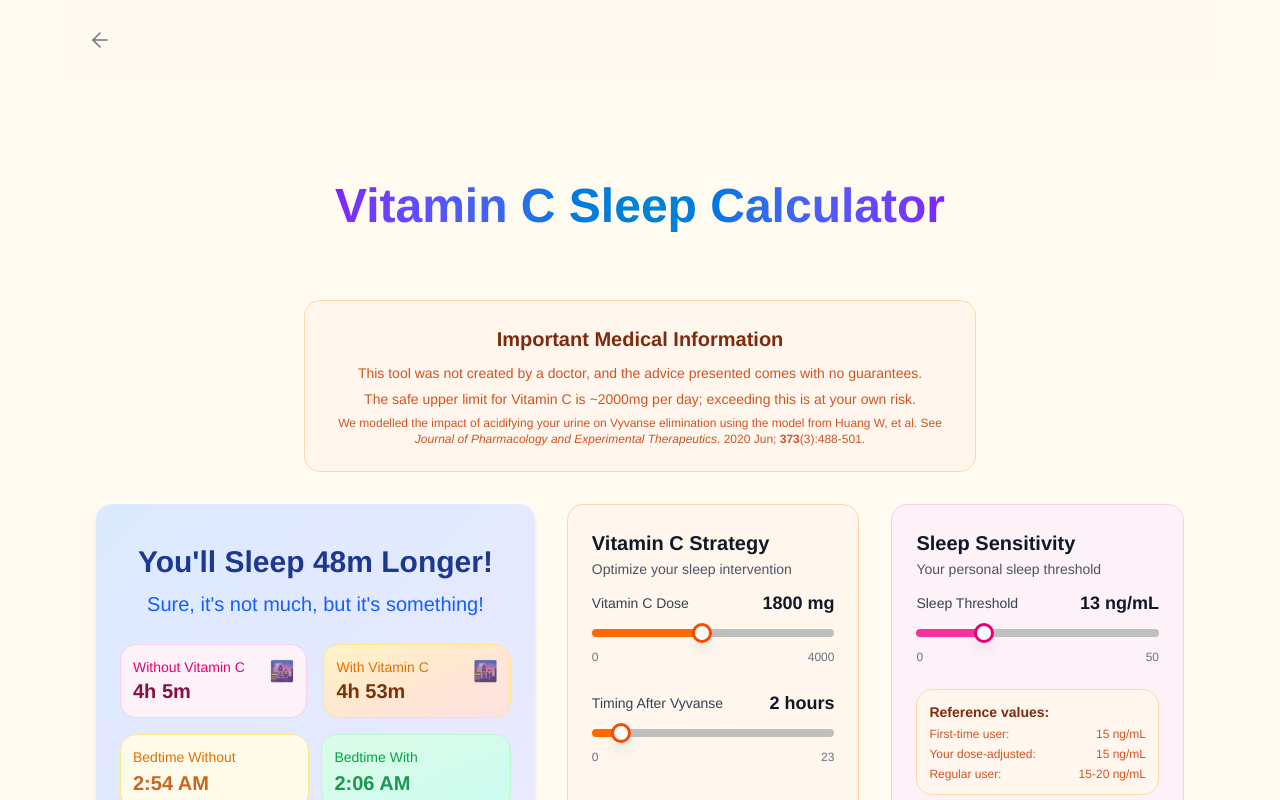
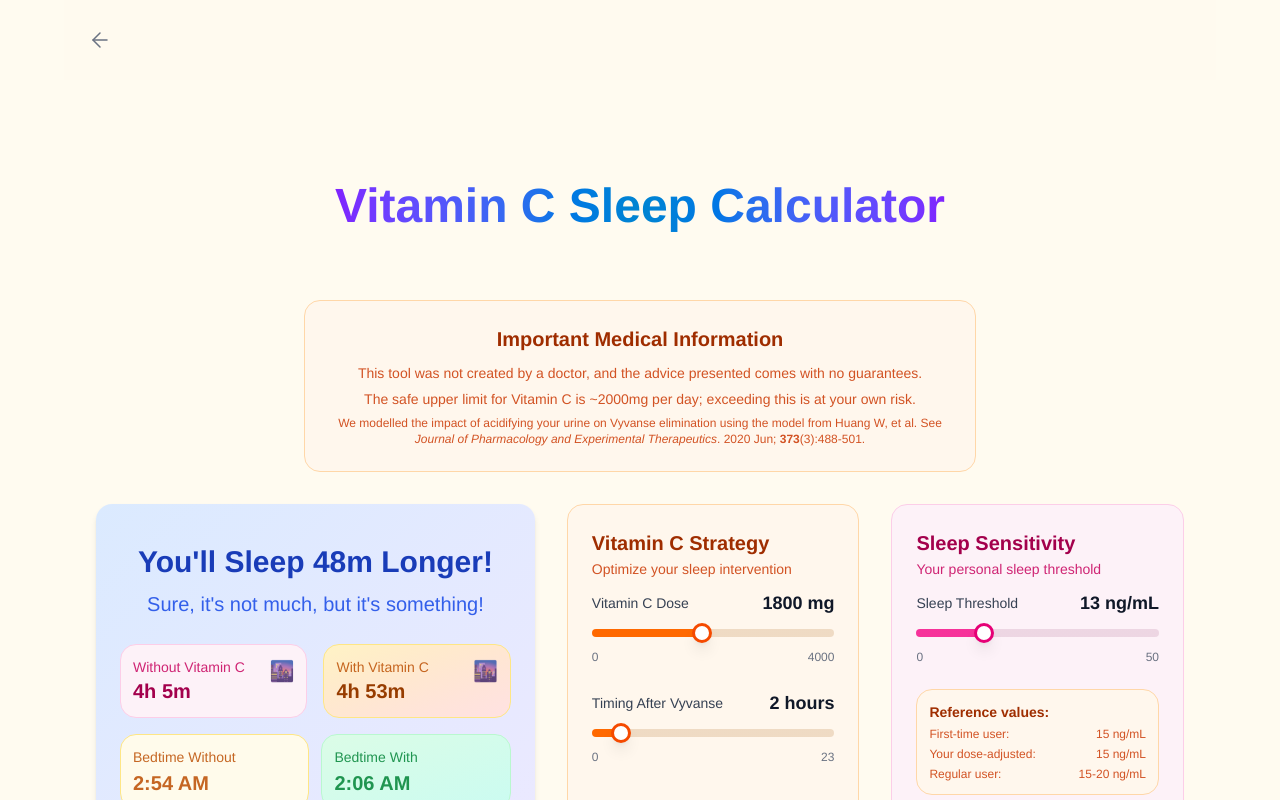
Before and after one commit to ToxicPine/sleepfix, a Next.js app: page /calculator in a window 1280 px wide. Shown: the top 800 px of the page. Built offline with nearby package versions, Linux system fonts and the light colour scheme.

Commit message:
Improvements To Color System

```diff
--- a/components/sections/blood-concentration.tsx
+++ b/components/sections/blood-concentration.tsx
@@ -47,8 +47,10 @@ export function BloodConcentration({
       backgroundColor={cardSettings.backgroundColor}
     >
       <StyledHeader>
-        <StyledTitle>Concentration In Blood Over Time</StyledTitle>
-        <StyledDescription>
+        <StyledTitle textColor={cardSettings.backgroundColor}>
+          Concentration In Blood Over Time
+        </StyledTitle>
+        <StyledDescription textColor={cardSettings.backgroundColor}>
           Track how Vitamin C affects drug levels throughout the day
         </StyledDescription>
       </StyledHeader>
--- a/components/sections/medication-controls.tsx
+++ b/components/sections/medication-controls.tsx
@@ -32,8 +32,12 @@ export function MedicationDetailsCard({
       backgroundColor={cardSettings.backgroundColor}
     >
       <StyledHeader>
-        <StyledTitle>Medication Details</StyledTitle>
-        <StyledDescription>Your Vyvanse prescription info</StyledDescription>
+        <StyledTitle textColor={cardSettings.backgroundColor}>
+          Medication Details
+        </StyledTitle>
+        <StyledDescription textColor={cardSettings.backgroundColor}>
+          Your Vyvanse prescription info
+        </StyledDescription>
       </StyledHeader>
       <StyledContent>
         <StyledSlider
@@ -108,8 +112,12 @@ export function VitaminCStrategyCard({
       backgroundColor={cardSettings.backgroundColor}
     >
       <StyledHeader>
-        <StyledTitle>Vitamin C Strategy</StyledTitle>
-        <StyledDescription>Optimize your sleep intervention</StyledDescription>
+        <StyledTitle textColor={cardSettings.backgroundColor}>
+          Vitamin C Strategy
+        </StyledTitle>
+        <StyledDescription textColor={cardSettings.backgroundColor}>
+          Optimize your sleep intervention
+        </StyledDescription>
       </StyledHeader>
       <StyledContent>
         <StyledSlider
@@ -162,8 +170,12 @@ export function SleepSensitivityCard({
       backgroundColor={cardSettings.backgroundColor}
     >
       <StyledHeader>
-        <StyledTitle>Sleep Sensitivity</StyledTitle>
-        <StyledDescription>Your personal sleep threshold</StyledDescription>
+        <StyledTitle textColor={cardSettings.backgroundColor}>
+          Sleep Sensitivity
+        </StyledTitle>
+        <StyledDescription textColor={cardSettings.backgroundColor}>
+          Your personal sleep threshold
+        </StyledDescription>
       </StyledHeader>
       <StyledContent>
         <StyledSlider
--- a/components/sections/pharmacokinetic-details.tsx
+++ b/components/sections/pharmacokinetic-details.tsx
@@ -47,8 +47,10 @@ export function PharmacokineticDetails({
       backgroundColor={cardSettings.backgroundColor}
     >
       <StyledHeader>
-        <StyledTitle>Pharmacokinetic Details</StyledTitle>
-        <StyledDescription>
+        <StyledTitle textColor={cardSettings.backgroundColor}>
+          Pharmacokinetic Details
+        </StyledTitle>
+        <StyledDescription textColor={cardSettings.backgroundColor}>
           Key metrics showing how Vitamin C affects drug elimination
         </StyledDescription>
       </StyledHeader>
--- a/components/sections/quick-start-guide.tsx
+++ b/components/sections/quick-start-guide.tsx
@@ -41,8 +41,6 @@ function getEmphasizedColor(bgColor: keyof COLORS) {
     "from-purple-200 to-pink-200": bgColor === "purple",
     "from-blue-200 to-violet-200": bgColor === "blue",
     "from-green-200 to-emerald-200": bgColor === "green",
-    "from-orange-200 to-yellow-200": bgColor === "orange",
-    "from-red-200 to-rose-200": bgColor === "red",
     "from-amber-200 to-red-200": bgColor === "amber",
   });
 }
--- a/components/sections/urinary-ph.tsx
+++ b/components/sections/urinary-ph.tsx
@@ -28,8 +28,10 @@ export function UrinaryPhComponent({
       backgroundColor={cardSettings.backgroundColor}
     >
       <StyledHeader>
-        <StyledTitle>Urine pH Changes</StyledTitle>
-        <StyledDescription>
+        <StyledTitle textColor={cardSettings.backgroundColor}>
+          Urine pH Changes
+        </StyledTitle>
+        <StyledDescription textColor={cardSettings.backgroundColor}>
           See how Vitamin C acidifies your urine to speed elimination
         </StyledDescription>
       </StyledHeader>
--- a/components/ui/color.ts
+++ b/components/ui/color.ts
@@ -1,19 +1,9 @@
 import { cn } from "@/lib/utils";
+import colors from "tailwindcss/colors";
 
 export type COLORS = {
   default: "gray";
-  purple: "purple";
-  pink: "pink";
-  teal: "teal";
-  yellow: "yellow";
-  violet: "violet";
-  indigo: "indigo";
-  amber: "amber";
-  orange: "orange";
-  blue: "blue";
-  green: "green";
-  red: "red";
-};
+} & { [key in keyof typeof colors]: string };
 
 export interface ColoredItem {
   backgroundColor?: keyof COLORS;
@@ -23,142 +13,231 @@ export interface ColoredText {
   textColor?: keyof COLORS;
 }
 
-export const getColor: { [key in keyof COLORS]: string } = {
-  default: "gray",
-  purple: "purple",
-  pink: "pink",
-  teal: "teal",
-  yellow: "yellow",
-  violet: "violet",
-  indigo: "indigo",
-  amber: "amber",
-  orange: "orange",
-  blue: "blue",
-  green: "green",
-  red: "red",
+export const BACKGROUND_GRADIENTS: Record<keyof COLORS, string> = {
+  default: "bg-white/80 backdrop-blur-sm",
+  red: "bg-linear-to-br/oklch from-red-100 to-pink-100 backdrop-blur-sm",
+  orange: "bg-linear-to-br/oklch from-orange-100 to-rose-100 backdrop-blur-sm",
+  amber: "bg-linear-to-br/oklch from-amber-100 to-red-100 backdrop-blur-sm",
+  yellow:
+    "bg-linear-to-br/oklch from-yellow-100 to-orange-100 backdrop-blur-sm",
+  lime: "bg-linear-to-br/oklch from-lime-100 to-amber-100 backdrop-blur-sm",
+  green: "bg-linear-to-br/oklch from-green-100 to-teal-100 backdrop-blur-sm",
+  emerald:
+    "bg-linear-to-br/oklch from-emerald-100 to-lime-100 backdrop-blur-sm",
+  teal: "bg-linear-to-br/oklch from-teal-100 to-green-100 backdrop-blur-sm",
+  cyan: "bg-linear-to-br/oklch from-cyan-100 to-emerald-100 backdrop-blur-sm",
+  sky: "bg-linear-to-br/oklch from-sky-100 to-teal-100 backdrop-blur-sm",
+  blue: "bg-linear-to-br/oklch from-blue-100 to-violet-100 backdrop-blur-sm",
+  indigo: "bg-linear-to-br/oklch from-indigo-100 to-sky-100 backdrop-blur-sm",
+  violet: "bg-linear-to-br/oklch from-violet-100 to-blue-100 backdrop-blur-sm",
+  purple:
+    "bg-linear-to-br/oklch from-purple-100 to-indigo-100 backdrop-blur-sm",
+  fuchsia:
+    "bg-linear-to-br/oklch from-fuchsia-100 to-violet-100 backdrop-blur-sm",
+  pink: "bg-linear-to-br/oklch from-pink-100 to-purple-100 backdrop-blur-sm",
+  rose: "bg-linear-to-br/oklch from-rose-100 to-fuchsia-100 backdrop-blur-sm",
+
+  slate: "bg-linear-to-br/oklch from-slate-200 to-slate-100 backdrop-blur-sm",
+  gray: "bg-linear-to-br/oklch from-gray-200 to-gray-100 backdrop-blur-sm",
+  zinc: "bg-linear-to-br/oklch from-zinc-200 to-zinc-100 backdrop-blur-sm",
+  neutral:
+    "bg-linear-to-br/oklch from-neutral-200 to-neutral-100 backdrop-blur-sm",
+  stone: "bg-linear-to-br/oklch from-stone-200 to-stone-100 backdrop-blur-sm",
+
+  inherit: "bg-inherit",
+  current: "bg-current",
+  transparent: "bg-transparent",
+  black: "bg-linear-to-br/oklch from-black/80 to-black/60 backdrop-blur-sm",
+  white: "bg-white",
 };
 
 export function getBackgroundGradient(
   backgroundColor: ColoredItem["backgroundColor"],
 ): string {
-  return cn({
-    "bg-white/80 backdrop-blur-sm": backgroundColor === "default",
-    "bg-linear-to-br/oklch from-purple-100 to-pink-100 backdrop-blur-sm":
-      backgroundColor === "purple",
-    "bg-linear-to-br/oklch from-orange-100 to-yellow-100 backdrop-blur-sm":
-      backgroundColor === "orange",
-    "bg-linear-to-br/oklch from-blue-100 to-violet-100 backdrop-blur-sm":
-      backgroundColor === "blue",
-    "bg-linear-to-br/oklch from-green-100 to-teal-100 backdrop-blur-sm":
-      backgroundColor === "green",
-    "bg-linear-to-br/oklch from-red-100 to-pink-100 backdrop-blur-sm":
-      backgroundColor === "red",
-    "bg-linear-to-br/oklch from-pink-100 to-purple-100 backdrop-blur-sm":
-      backgroundColor === "pink",
-    "bg-linear-to-br/oklch from-teal-100 to-green-100 backdrop-blur-sm":
-      backgroundColor === "teal",
-    "bg-linear-to-br/oklch from-yellow-100 to-orange-100 backdrop-blur-sm":
-      backgroundColor === "yellow",
-    "bg-linear-to-br/oklch from-violet-100 to-blue-100 backdrop-blur-sm":
-      backgroundColor === "violet",
-    "bg-linear-to-br/oklch from-indigo-100 to-sky-100 backdrop-blur-sm":
-      backgroundColor === "indigo",
-    "bg-linear-to-br/oklch from-amber-100 to-red-100 backdrop-blur-sm":
-      backgroundColor === "amber",
-  });
+  return cn(BACKGROUND_GRADIENTS[backgroundColor ?? "default"]);
 }
+
+export const BACKGROUND_COLORS: Record<keyof COLORS, string> = {
+  default: "bg-white/80 backdrop-blur-sm",
+  purple: "bg-purple-50",
+  orange: "bg-orange-50",
+  blue: "bg-blue-50",
+  green: "bg-green-50",
+  red: "bg-red-50",
+  pink: "bg-pink-50",
+  teal: "bg-teal-50",
+  yellow: "bg-yellow-50",
+  violet: "bg-violet-50",
+  indigo: "bg-indigo-50",
+  amber: "bg-amber-50",
+  gray: "bg-gray-50",
+  inherit: "bg-inherit",
+  current: "bg-current",
+  transparent: "bg-transparent",
+  black: "bg-black",
+  white: "bg-white",
+  slate: "bg-slate-50",
+  zinc: "bg-zinc-50",
+  neutral: "bg-neutral-50",
+  stone: "bg-stone-50",
+  lime: "bg-lime-50",
+  emerald: "bg-emerald-50",
+  cyan: "bg-cyan-50",
+  sky: "bg-sky-50",
+  fuchsia: "bg-fuchsia-50",
+  rose: "bg-rose-50",
+};
 
 export function getBackgroundColor(
   backgroundColor: ColoredItem["backgroundColor"],
 ): string {
-  return cn({
-    "bg-white/80 backdrop-blur-sm": backgroundColor === "default",
-    "bg-purple-50": backgroundColor === "purple",
-    "bg-orange-50": backgroundColor === "orange",
-    "bg-blue-50": backgroundColor === "blue",
-    "bg-green-50": backgroundColor === "green",
-    "bg-red-50": backgroundColor === "red",
-    "bg-pink-50": backgroundColor === "pink",
-    "bg-teal-50": backgroundColor === "teal",
-    "bg-yellow-50": backgroundColor === "yellow",
-    "bg-violet-50": backgroundColor === "violet",
-    "bg-indigo-50": backgroundColor === "indigo",
-    "bg-amber-50": backgroundColor === "amber",
-  });
+  return cn(BACKGROUND_COLORS[backgroundColor ?? "default"]);
 }
+
+export const BORDER_COLORS: Record<keyof COLORS, string> = {
+  default: "border-gray-200",
+  purple: "border-purple-200",
+  orange: "border-orange-200",
+  blue: "border-blue-200",
+  green: "border-green-200",
+  red: "border-red-200",
+  pink: "border-pink-200",
+  teal: "border-teal-200",
+  yellow: "border-yellow-200",
+  violet: "border-violet-200",
+  indigo: "border-indigo-200",
+  amber: "border-amber-200",
+  gray: "border-gray-200",
+  inherit: "border-inherit",
+  current: "border-current",
+  transparent: "border-transparent",
+  black: "border-black",
+  white: "border-white",
+  slate: "border-slate-200",
+  zinc: "border-zinc-200",
+  neutral: "border-neutral-200",
+  stone: "border-stone-200",
+  lime: "border-lime-200",
+  emerald: "border-emerald-200",
+  cyan: "border-cyan-200",
+  sky: "border-sky-200",
+  fuchsia: "border-fuchsia-200",
+  rose: "border-rose-200",
+};
 
 export function getBorderColor(
   backgroundColor: ColoredItem["backgroundColor"],
 ): string {
-  return cn({
-    "border-gray-200": backgroundColor === "default",
-    "border-purple-200": backgroundColor === "purple",
-    "border-orange-200": backgroundColor === "orange",
-    "border-blue-200": backgroundColor === "blue",
-    "border-green-200": backgroundColor === "green",
-    "border-red-200": backgroundColor === "red",
-    "border-pink-200": backgroundColor === "pink",
-    "border-teal-200": backgroundColor === "teal",
-    "border-yellow-200": backgroundColor === "yellow",
-    "border-violet-200": backgroundColor === "violet",
-    "border-indigo-200": backgroundColor === "indigo",
-    "border-amber-200": backgroundColor === "amber",
-  });
+  return cn(BORDER_COLORS[backgroundColor ?? "default"]);
 }
+
+export const SUBHEADING_COLORS: Record<keyof COLORS, string> = {
+  default: "text-gray-700/85",
+  purple: "text-purple-700/85",
+  orange: "text-orange-700/85",
+  blue: "text-blue-700/85",
+  green: "text-green-700/85",
+  red: "text-red-700/85",
+  pink: "text-pink-700/85",
+  teal: "text-teal-700/85",
+  yellow: "text-yellow-700/85",
+  violet: "text-violet-700/85",
+  indigo: "text-indigo-700/85",
+  amber: "text-amber-700/85",
+  gray: "text-gray-700/85",
+  inherit: "text-inherit",
+  current: "text-current",
+  transparent: "text-transparent",
+  black: "text-black",
+  white: "text-white",
+  slate: "text-slate-700/85",
+  zinc: "text-zinc-700/85",
+  neutral: "text-neutral-700/85",
+  stone: "text-stone-700/85",
+  lime: "text-lime-700/85",
+  emerald: "text-emerald-700/85",
+  cyan: "text-cyan-700/85",
+  sky: "text-sky-700/85",
+  fuchsia: "text-fuchsia-700/85",
+  rose: "text-rose-700/85",
+};
+
+export const HEADING_COLORS: Record<keyof COLORS, string> = {
+  default: "text-gray-800",
+  purple: "text-purple-800",
+  orange: "text-orange-800",
+  blue: "text-blue-800",
+  green: "text-green-800",
+  red: "text-red-800",
+  pink: "text-pink-800",
+  teal: "text-teal-800",
+  yellow: "text-yellow-800",
+  violet: "text-violet-800",
+  indigo: "text-indigo-800",
+  amber: "text-amber-800",
+  gray: "text-gray-800",
+  inherit: "text-inherit",
+  current: "text-current",
+  transparent: "text-transparent",
+  black: "text-black",
+  white: "text-white",
+  slate: "text-slate-800",
+  zinc: "text-zinc-800",
+  neutral: "text-neutral-800",
+  stone: "text-stone-800",
+  lime: "text-lime-800",
+  emerald: "text-emerald-800",
+  cyan: "text-cyan-800",
+  sky: "text-sky-800",
+  fuchsia: "text-fuchsia-800",
+  rose: "text-rose-800",
+};
 
 export function getHeadingColor(
   backgroundColor: ColoredItem["backgroundColor"],
 ): string {
-  return cn({
-    "text-gray-900": backgroundColor === "default",
-    "text-purple-900": backgroundColor === "purple",
-    "text-orange-900": backgroundColor === "orange",
-    "text-blue-900": backgroundColor === "blue",
-    "text-green-900": backgroundColor === "green",
-    "text-red-900": backgroundColor === "red",
-    "text-pink-900": backgroundColor === "pink",
-    "text-teal-900": backgroundColor === "teal",
-    "text-yellow-900": backgroundColor === "yellow",
-    "text-violet-900": backgroundColor === "violet",
-    "text-indigo-900": backgroundColor === "indigo",
-    "text-amber-900": backgroundColor === "amber",
-  });
+  return cn(HEADING_COLORS[backgroundColor ?? "default"]);
 }
 
 export function getSubheadingColor(
   backgroundColor: ColoredItem["backgroundColor"],
 ): string {
-  return cn({
-    "text-gray-600": backgroundColor === "default",
-    "text-purple-600": backgroundColor === "purple",
-    "text-orange-600": backgroundColor === "orange",
-    "text-blue-600": backgroundColor === "blue",
-    "text-green-600": backgroundColor === "green",
-    "text-red-600": backgroundColor === "red",
-    "text-pink-600": backgroundColor === "pink",
-    "text-teal-600": backgroundColor === "teal",
-    "text-yellow-600": backgroundColor === "yellow",
-    "text-violet-600": backgroundColor === "violet",
-    "text-indigo-600": backgroundColor === "indigo",
-    "text-amber-600": backgroundColor === "amber",
-  });
+  return cn(SUBHEADING_COLORS[backgroundColor ?? "default"]);
 }
+
+export const TEXT_COLORS: Record<keyof COLORS, string> = {
+  default: "text-gray-700/85",
+  purple: "text-purple-700/85",
+  orange: "text-orange-700/85",
+  blue: "text-blue-700/85",
+  green: "text-green-700/85",
+  red: "text-red-700/85",
+  pink: "text-pink-700/85",
+  teal: "text-teal-700/85",
+  yellow: "text-yellow-700/85",
+  violet: "text-violet-700/85",
+  indigo: "text-indigo-700/85",
+  amber: "text-amber-700/85",
+  gray: "text-gray-700/85",
+  inherit: "text-inherit",
+  current: "text-current",
+  transparent: "text-transparent",
+  black: "text-black",
+  white: "text-white",
+  slate: "text-slate-700/85",
+  zinc: "text-zinc-700/85",
+  neutral: "text-neutral-700/85",
+  stone: "text-stone-700/85",
+  lime: "text-lime-700/85",
+  emerald: "text-emerald-700/85",
+  cyan: "text-cyan-700/85",
+  sky: "text-sky-700/85",
+  fuchsia: "text-fuchsia-700/85",
+  rose: "text-rose-700/85",
+};
 
 export function getTextColor(
   backgroundColor: ColoredItem["backgroundColor"],
 ): string {
-  return cn({
-    "text-gray-700/85": backgroundColor === "default",
-    "text-purple-700/85": backgroundColor === "purple",
-    "text-orange-700/85": backgroundColor === "orange",
-    "text-blue-700/85": backgroundColor === "blue",
-    "text-green-700/85": backgroundColor === "green",
-    "text-red-700/85": backgroundColor === "red",
-    "text-pink-700/85": backgroundColor === "pink",
-    "text-teal-700/85": backgroundColor === "teal",
-    "text-yellow-700/85": backgroundColor === "yellow",
-    "text-violet-700/85": backgroundColor === "violet",
-    "text-indigo-700/85": backgroundColor === "indigo",
-    "text-amber-700/85": backgroundColor === "amber",
-  });
+  return cn(TEXT_COLORS[backgroundColor ?? "default"]);
 }
--- a/components/ui/styled-slider.tsx
+++ b/components/ui/styled-slider.tsx
@@ -1,4 +1,4 @@
-import React from "react";
+import React, { useMemo } from "react";
 import { Slider } from "@/components/ui/slider";
 import { cn } from "@/lib/utils";
 import { COLORS } from "@/components/ui/color";
@@ -57,42 +57,34 @@ export function StyledSlider({
   const percentage =
     ((props.value - props.min) / (props.max - props.min)) * 100;
 
-  // Clean gradient background with proper fill
-  const trackBackgroundClassName = cn(
-    "rounded-lg",
-    sizeConfig.track,
-    "bg-[linear-gradient(to_right,var(--fill-color)_0%,var(--fill-color)_var(--fill-percentage),rgb(191_191_191)_var(--fill-percentage),rgb(191_191_191)_100%)]",
-  );
+  const { fillColor, trackBgColor } = useMemo(() => {
+    const colorPalette =
+      color in colors ? colors[color as keyof typeof colors] : colors.gray;
+    let mutedColor = colorPalette[200];
 
-  // Get CSS color value for the fill
-  const getFillColor = () => {
-    switch (color) {
-      case "purple":
-        return colors.purple[500];
-      case "blue":
-        return colors.blue[500];
-      case "green":
-        return colors.green[500];
-      case "red":
-        return colors.red[500];
-      case "orange":
-        return colors.orange[500];
-      case "pink":
-        return colors.pink[500];
-      case "teal":
-        return colors.teal[500];
-      case "yellow":
-        return colors.yellow[500];
-      case "violet":
-        return colors.violet[500];
-      case "indigo":
-        return colors.indigo[500];
-      case "amber":
-        return colors.amber[500];
-      default:
-        return colors.gray[500];
+    if (typeof mutedColor === "string" && mutedColor.startsWith("oklch(")) {
+      const match = mutedColor.match(/oklch\(([^)]+)\)/);
+      if (match) {
+        const parts = match[1].split(/\s+/);
+        if (parts.length === 3) {
+          const l = parts[0];
+          const c = parseFloat(parts[1]);
+          const h = parts[2];
+          const mutedChroma = c * 0.5;
+          mutedColor = `oklch(${l} ${mutedChroma} ${h})`;
+        }
+      }
     }
-  };
+
+    return {
+      fillColor: colorPalette[500],
+      trackBgColor: mutedColor,
+    };
+  }, [color]);
+
+  const trackBackgroundClassName = cn("rounded-lg", sizeConfig.track, [
+    "bg-[linear-gradient(to_right,var(--fill-color)_0%,var(--fill-color)_var(--fill-percentage),var(--track-bg-color)_var(--fill-percentage),var(--track-bg-color)_100%)]",
+  ]);
 
   // Transparent input overlay
   const trackClassName = cn(
@@ -164,7 +156,8 @@ export function StyledSlider({
       style={
         {
           "--fill-percentage": `${percentage}%`,
-          "--fill-color": getFillColor(),
+          "--fill-color": fillColor,
+          "--track-bg-color": trackBgColor,
         } as React.CSSProperties
       }
     />
```
Also changed, not shown: components/sections/advanced-settings.tsx (+6 -2 lines).
